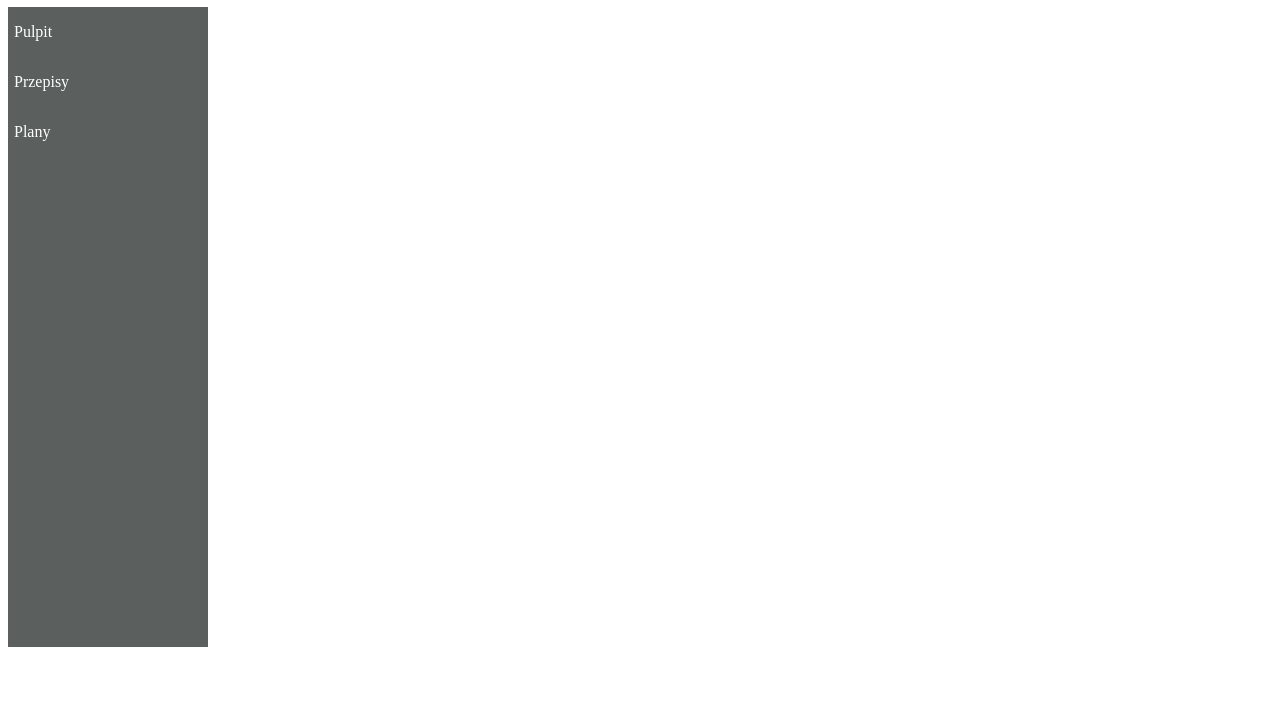
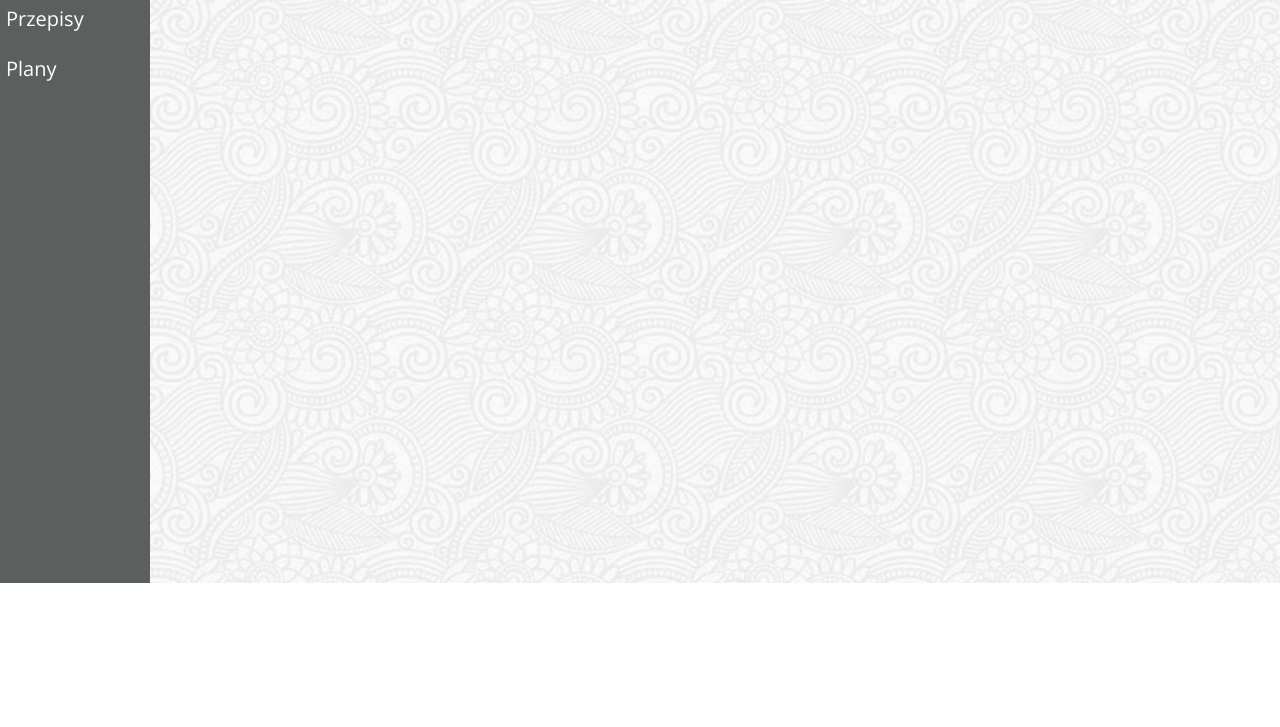
Before and after one commit to AMGasiorek/CodersLab_ScrumLab_ZaplanujJedzonko, a website: page development/app.html in a window 1280 px wide. Shown: the part 73-800 px from the top of the page. Drawn offline with nearby package versions, Linux system fonts and the light colour scheme; files that its build step writes are made by us from their sources; files whose address does not match are found by name; a web font is replaced by a local one.

Commit message:
navigation_bar-3

```diff
--- a/development/scss/elements/_navigation.scss
+++ b/development/scss/elements/_navigation.scss
@@ -1,11 +1,9 @@
 @import "../settings/colors";
 .navigation__panel{
   background-color: $navigationColor;
-  width: 200px;
+  width: 150px;
   height: 100%;
   ul{
-
-    padding: unset;
     list-style: none;
     width: 100%;
     li{
@@ -16,10 +14,12 @@
       justify-content: space-between;
       align-items: center;
       padding-left: 6px;
+      font-size: 20px;
 
       &:hover{
         font-weight: bold;
-        border-left: $buttonsColor solid 5px;
+        border-left: $buttonsColor solid 4px;
+        padding-left: 2px;
         &:after{
           color: $buttonsColor;
           content:">";
@@ -33,6 +33,6 @@
 .content{
   justify-content: flex-start;
   height: 80vh;
-  background-image: url("../../images/floral_background.png");
+  background-image: url("../images/floralBackground.png");
   background-repeat: repeat;
 }
--- a/development/scss/generic/_reset.scss
+++ b/development/scss/generic/_reset.scss
@@ -1,5 +1,8 @@
+@import "../settings/fonts";
 * {
   margin: 0;
   padding: 0;
   box-sizing: border-box;
+  font-size: $generalFontSize;
+  font-family: $textFont;
 }
--- a/development/scss/main.scss
+++ b/development/scss/main.scss
@@ -4,6 +4,7 @@
 // Sass:
 // https://fontawesome.com/how-to-use/on-the-web/using-with/sass
 
+@import "generic/reset";
 @import "settings/colors";
 @import "settings/fonts";
 @import "elements/header";
```
